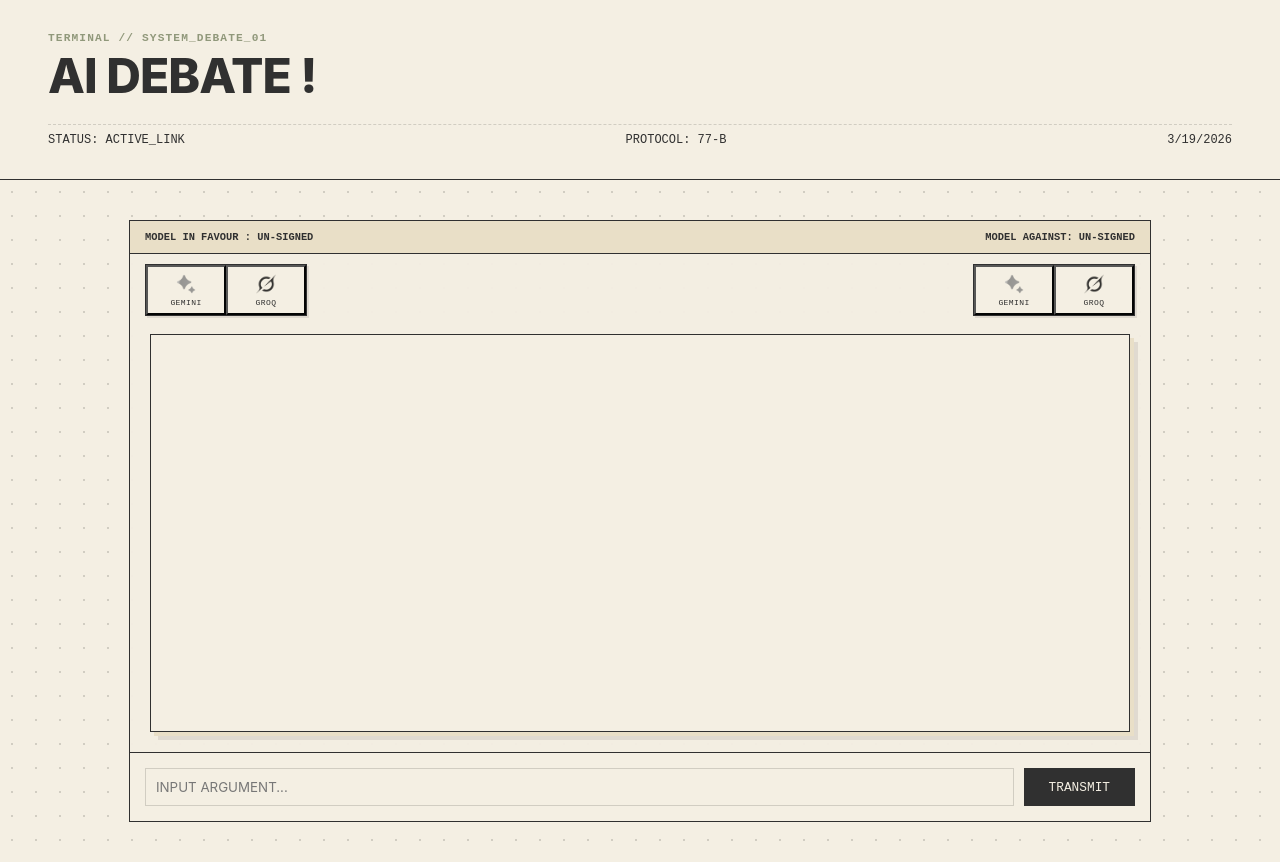
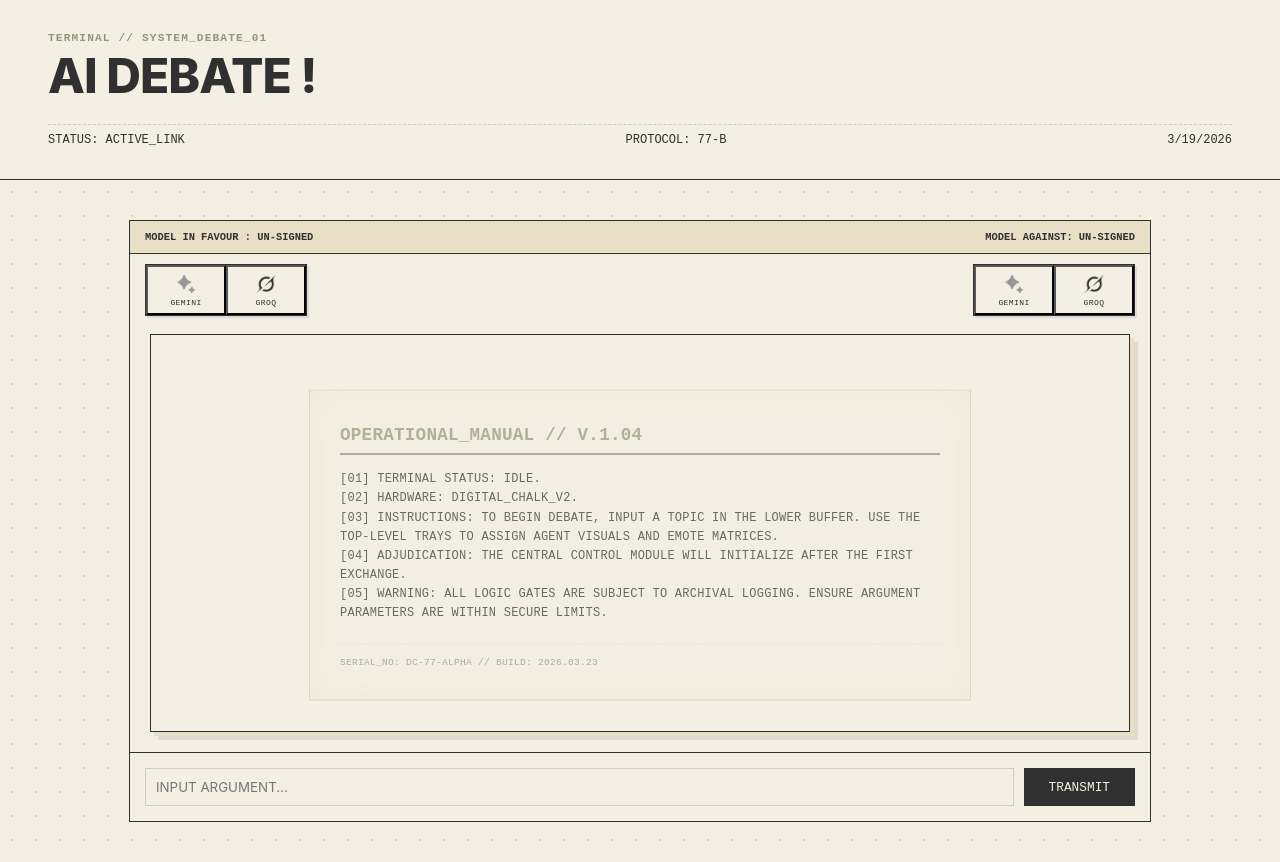
Before and after one commit to Eshaan111/AI-Debate, a Next.js app: page / in a window 1280 px wide. Built offline with nearby package versions, Linux system fonts and the light colour scheme.

Commit message:
Loading Bar + Loading Context

```diff
--- a/app/components/chatArea.tsx
+++ b/app/components/chatArea.tsx
@@ -3,39 +3,33 @@
 import MessageStream from './messageStream'
 import ModelButton from './model_button'
 import ModelPreferenceLabel from './label'
-
+import { LoadingProvider } from '@/context/isLoading'
 
 const ChatArea = () => {
-    let temp = [{id : 0, sender:'modelInFavour', text : 'HELLO' },
-                    {id : 1, sender:'modelAgainst', text : 'HELLO TO YOU TOO' },
-                    {id : 2, sender:'modelAgainst', text : 'HELLO TO YOU TOO' },
-                    {id : 3, sender:'modelAgainst', text : 'HELLO TO YOU TOO' }
-        ]
-
-
 
     return (
+        <LoadingProvider>
             <div className="dc-workspace">
                 <section className="dc-chat-container">
 
                     <div className="dc-chat-header">
                         {/* <span className="label">MODEL IN FAVOUR {modelInFavour}</span>
             <span className="label">MODEL AGAINST {modelAgainst}</span> */}
-            <ModelPreferenceLabel inFavour={true}/>
-            <ModelPreferenceLabel inFavour={false}/>
+                        <ModelPreferenceLabel inFavour={true} />
+                        <ModelPreferenceLabel inFavour={false} />
                     </div>
 
                     <div className="dc-chat-messages">
                         <div className="dc-selector-tray dc-left-tray">
                             <span className="dc-tray-label">AGENT_VISUAL_REF</span>
-                    <ModelButton src={'GEMINI.png'} name='GEMINI' inFavour = {true}/>
-                    <ModelButton src={'GROQ.png'} name='GROQ' inFavour = {true}/>
+                            <ModelButton src={'GEMINI.png'} name='GEMINI' inFavour={true} />
+                            <ModelButton src={'GROQ.png'} name='GROQ' inFavour={true} />
                         </div>
 
                         <div className="dc-selector-tray dc-right-tray">
                             <span className="dc-tray-label">EMOTE_MATRIX</span>
-                    <ModelButton src={'GEMINI.png'} name='GEMINI' inFavour = {false}/>
-                    <ModelButton src={'GROQ.png'} name='GROQ' inFavour = {false}/>
+                            <ModelButton src={'GEMINI.png'} name='GEMINI' inFavour={false} />
+                            <ModelButton src={'GROQ.png'} name='GROQ' inFavour={false} />
                         </div>
 
                         <MessageStream />
@@ -46,6 +40,7 @@
 
                 </section>
             </div>
+        </LoadingProvider>
     )
 }
 
--- a/app/components/chatinput.tsx
+++ b/app/components/chatinput.tsx
@@ -4,7 +4,7 @@
 import { push, clear } from '../../reduxFeatures/streamSlice'
 import { RootState } from '../store'
 import { useSearchParams } from 'next/navigation';
-
+import { useLoadingContext } from '@/context/isLoading'
 
 const ChatInput = () => {
 
@@ -16,6 +16,10 @@
 
     const curr_params = useSearchParams();
 
+    //==========LOADING CONTEXT===============
+    const {isLoadingValue,setLoading} = useLoadingContext()
+    console.log('LOAD RENDER STATUS : ' , isLoadingValue)
+    // ============= CHANGING MODEL PREFERENCE ==================
     useEffect(() => {
         for (const [key, value] of curr_params.entries()) {
             if (key == 'modelInFavour' && value != `undefined`) { setModelInFavour(value) }
@@ -65,10 +69,14 @@
             modelInFavour: modelInFavour,
             modelAgainst: modelAgainst
         })
-
+        setLoading(true)
+        // console.log('LOADING VALUE : ', isLoadingValue)
         const res = await fetch(`/api/chat?${params}`)
         const ans = await res.json()
+        setLoading(false)
+        // console.log('LOADING VALUE : ', isLoadingValue)
         handleStreamAddition(ans)
+
 
     }
 
--- /dev/null
+++ b/app/components/loadingBar.tsx
@@ -0,0 +1,13 @@
+'use client'
+import React from 'react'
+const loadingBar = () => {
+    return (
+        <div className="dc-loading-status">
+            <span className="dc-loading-dot"></span>
+            <span className="dc-loading-text">PROCESSING_BUFFER...</span>
+            <div className="dc-loading-bar"></div>
+        </div>
+    )
+}
+
+export default loadingBar
--- a/app/components/messageStream.tsx
+++ b/app/components/messageStream.tsx
@@ -5,26 +5,30 @@
 import { RootState } from '../store'
 import { useMemo } from 'react'
 import FirstGoerBar from './firstGoerBar'
-
+import MesgPlaceholderStyle from './placeholderStream'
+import LoadingBar from './loadingBar'
+import { useLoadingContext } from '@/context/isLoading'
 const MessageStream = () => {
-
+    const {isLoadingValue,setLoading} = useLoadingContext()
     const mesgStream = useSelector((state: RootState) => state.stream.messages) // AOB
 
-    const [mesg_count,mesgCoutnState] = useState(0)
+    const [mesg_count, mesgCoutnState] = useState(0)
 
     const parsedStream = useMemo(() => {
         let convos = []
         mesgStream.forEach(set_convo => {
-            convos.push(set_convo['favReply'])
-            convos.push(set_convo['againstReply'])
-            mesgCoutnState(mesg_count+2)
+            if (Object.keys(set_convo).length > 1) {
+                convos.push(set_convo['favReply'])
+                convos.push(set_convo['againstReply'])
+                mesgCoutnState(mesg_count + 2)
+            }
+
         });
         console.log(convos)
-        console.log('mesg count = ',mesg_count)
+        console.log('mesg count = ', mesg_count)
         return convos;
 
     }, [mesgStream])
-
 
     let classToAdd;
     let sender;
@@ -40,8 +44,11 @@
         return classToAdd;
     }
 
+    //====================RETURNING ELEMENT ================
     return (
         <div className="dc-message-stream">
+            {(mesg_count == 0 && !isLoadingValue)?<MesgPlaceholderStyle/>:null}
+            {(isLoadingValue)?<LoadingBar/>:null}
 
             {parsedStream.map((mesg) => {
                 return (
@@ -56,7 +63,7 @@
             </div>
 
         </div>
-            )
+    )
 }
 
-            export default MessageStream
+export default MessageStream
--- /dev/null
+++ b/app/components/placeholderStream.jsx
@@ -0,0 +1,19 @@
+import React from 'react'
+// 'use client'
+const MesgPlaceholderStyle = () => {
+  return (
+    <p className="dc-stream-empty-notice">
+    <strong>OPERATIONAL_MANUAL // v.1.04</strong>
+    [01] TERMINAL STATUS: IDLE. <br />
+    [02] HARDWARE: DIGITAL_CHALK_v2. <br />
+    [03] INSTRUCTIONS: TO BEGIN DEBATE, INPUT A TOPIC IN THE LOWER BUFFER.
+    USE THE TOP-LEVEL TRAYS TO ASSIGN AGENT VISUALS AND EMOTE MATRICES. <br />
+    [04] ADJUDICATION: THE CENTRAL CONTROL MODULE WILL INITIALIZE AFTER
+    THE FIRST EXCHANGE. <br />
+    [05] WARNING: ALL LOGIC GATES ARE SUBJECT TO ARCHIVAL LOGGING.
+    ENSURE ARGUMENT PARAMETERS ARE WITHIN SECURE LIMITS.
+  </p>
+  )
+}
+
+export default MesgPlaceholderStyle
--- a/app/globals.css
+++ b/app/globals.css
@@ -122,6 +122,10 @@
 }
 
 .dc-message-stream {
+
+  position: relative; /* Anchor for the placeholder */
+  overflow-y: auto;
+  overflow-x: hidden;
   flex: 1;
   overflow-y: auto;
   padding: 20px;
@@ -300,6 +304,57 @@
   letter-spacing: 0.05em;
 }
 
+.dc-stream-empty-notice {
+  /* Positioning */
+  position: absolute;
+  top: 50%;
+  left: 50%;
+  transform: translate(-50%, -50%);
+  width: 85%;
+  max-width: 600px;
+
+  /* Legibility Improvements */
+  background-color: rgba(244, 239, 227, 0.8); /* Faint paper-colored plate */
+  color: var(--ink);
+  opacity: 0.7; /* Increased for better contrast */
+  padding: 30px;
+  border: 1px solid var(--grid-dot);
+
+  /* Typography */
+  font-family: var(--font-mono);
+  font-size: 0.75rem;
+  line-height: 1.6;
+  text-align: left; /* Left-aligned feels more like a manual */
+  text-transform: uppercase;
+  letter-spacing: 0.02em;
+
+  /* Visual Polish */
+  pointer-events: none;
+  user-select: none;
+  box-shadow: inset 0 0 40px rgba(233, 223, 199, 0.5);
+}
+
+/* Header inside the paragraph */
+.dc-stream-empty-notice strong {
+  display: block;
+  font-size: 1.1rem;
+  margin-bottom: 15px;
+  border-bottom: 1px solid var(--ink);
+  padding-bottom: 5px;
+  color: var(--sage);
+}
+
+/* Add a "Footer" detail to the placeholder */
+.dc-stream-empty-notice::after {
+  content: "SERIAL_NO: DC-77-ALPHA // BUILD: 2026.03.23";
+  display: block;
+  margin-top: 20px;
+  font-size: 0.6rem;
+  opacity: 0.5;
+  border-top: 1px dashed var(--grid-dot);
+  padding-top: 10px;
+}
+
 /* Updated Widget Bar with Centering */
 .dc-widget-bar {
   background-color: var(--ink);
@@ -392,6 +447,77 @@
   outline: 1px solid var(--sage);
 }
 
+
+.dc-loading-status {
+  display: flex;
+  align-items: center;
+  gap: 12px;
+  padding: 10px 15px;
+  background-color: var(--sandstone);
+  border: 1px solid var(--ink);
+  width: fit-content;
+  margin-top: auto; /* Pushes it to the bottom of the flex column */
+  margin-bottom: 10px;
+  box-shadow: 2px 2px 0px 0px var(--grid-dot);
+}
+
+/* The Blinking LED */
+.dc-loading-dot {
+  width: 8px;
+  height: 8px;
+  background-color: var(--sage);
+  border: 1px solid var(--ink);
+  animation: dc-blink 0.6s steps(2) infinite;
+}
+
+/* The Text */
+.dc-loading-text {
+  font-family: var(--font-mono);
+  font-size: 0.65rem;
+  font-weight: 800;
+  color: var(--ink);
+  letter-spacing: 0.05em;
+}
+
+/* The Animated Progress Strip */
+.dc-loading-bar {
+  width: 60px;
+  height: 10px;
+  background-color: var(--paper);
+  border: 1px solid var(--ink);
+  position: relative;
+  overflow: hidden;
+}
+
+.dc-loading-bar::after {
+  content: "";
+  position: absolute;
+  top: 0;
+  left: -100%;
+  width: 100%;
+  height: 100%;
+  /* A 'slashed' texture like a caution tape */
+  background: repeating-linear-gradient(
+    45deg,
+    var(--sage),
+    var(--sage) 5px,
+    transparent 5px,
+    transparent 10px
+  );
+  animation: dc-slide-progress 1.5s linear infinite;
+}
+
+/* ANIMATIONS */
+@keyframes dc-blink {
+  0% { opacity: 1; }
+  100% { opacity: 0; }
+}
+
+@keyframes dc-slide-progress {
+  0% { transform: translateX(0); }
+  100% { transform: translateX(100%); }
+}
+
 /* The Input Area */
 .dc-chat-input-zone {
   border-top: 1px solid var(--ink);
--- /dev/null
+++ b/context/isLoading.tsx
@@ -0,0 +1,23 @@
+'use client'
+import { useContext, createContext, useState } from "react";
+
+const loadingContext = createContext(false)
+
+export function LoadingProvider({ children }) {
+    const [isLoadingValue, setLoading] = useState(false)
+
+
+    return (
+        <loadingContext.Provider value={{isLoadingValue,setLoading}}>
+           { children}
+        </loadingContext.Provider>
+    )
+}
+
+export function useLoadingContext(){
+    const context = useContext(loadingContext)
+    if(!context){
+        return "NO CONTEXT FOUND"
+    }
+    return context
+}
```
Also changed, not shown: app/api/chat/argument/route.js (added), 1 other file (tests, documents, lock files or other folders). Lines whose indentation alone changed are shown as unchanged.
